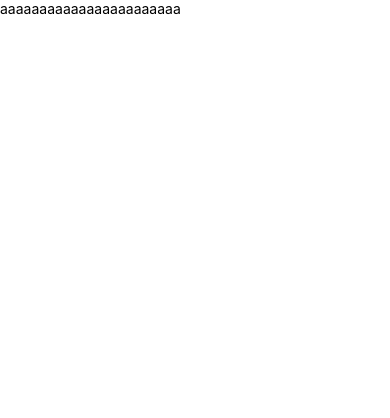
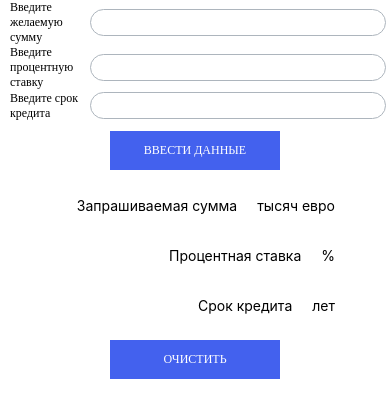
Before and after one commit to NeverwinterNights/CreditCalculator, a React Native app: screen / in a window 390 px wide. Shown: the top 418 px of the page. Built offline with nearby package versions, Linux system fonts and the light colour scheme.

Commit message:
before add react currency input

```diff
--- a/package.json
+++ b/package.json
@@ -12,10 +12,12 @@
   "dependencies": {
     "@react-navigation/native": "^6.1.2",
     "@react-navigation/native-stack": "^6.9.8",
+    "@types/react-native-vector-icons": "^6.4.13",
     "react": "18.1.0",
     "react-native": "0.70.6",
     "react-native-safe-area-context": "^4.5.0",
-    "react-native-screens": "^3.19.0"
+    "react-native-screens": "^3.19.0",
+    "react-native-vector-icons": "^9.2.0"
   },
   "devDependencies": {
     "@babel/core": "^7.12.9",
--- a/src/components/AppTextInput.tsx
+++ b/src/components/AppTextInput.tsx
@@ -1,55 +1,123 @@
+import React from 'react';
 import {
   StyleProp,
   StyleSheet,
+  Text,
   TextInput,
   TextInputProps,
   TextStyle,
+  TouchableOpacity,
   View,
+  ViewStyle,
 } from 'react-native';
-// import {MaterialCommunityIcons} from '@expo/vector-icons';
-import MaterialCommunityIcons from "react-native-vector-icons/MaterialCommunityIcons";
 
-type AppTextInputPropsType = {
-  icon?: keyof typeof MaterialCommunityIcons.glyphMap;
+import MaterialCommunityIcons from 'react-native-vector-icons/MaterialCommunityIcons';
+import colors from '../config/colors';
+
+type AppInputPropsType = {
+  setText?: (text: string) => void;
+  text?: string;
+  style?: StyleProp<TextStyle> | StyleProp<ViewStyle>;
+  labelStyle?: StyleProp<TextStyle> | StyleProp<ViewStyle>;
+  labelTextStyle?: StyleProp<TextStyle> | StyleProp<ViewStyle>;
+  label?: string;
+  // icon?: keyof typeof MaterialCommunityIcons.glyphMap
+  // icon?: React.ComponentProps<typeof MaterialCommunityIcons>['name']
+  icon?: string;
   width?: number | string;
-  style?: StyleProp<TextStyle>;
+  direction?: 'left' | 'right';
+  error?: string;
+  onPress?: () => void;
+  onChange?: (text: string) => void;
+  onBlur?: Function;
+  numeric?: boolean;
 };
 
-export const AppTextInput = ({
+export const AppInput = ({
+  style,
+  setText,
+  direction = 'left',
+  text,
+  width = '100%',
+  label,
   icon,
-  width = '100%',
-  style,
+  error,
+  onBlur,
+  labelStyle,
+  labelTextStyle,
+  onChange,
+  numeric,
+  // typeChangeHandler,
   ...restProps
-}: AppTextInputPropsType & TextInputProps) => {
+}: AppInputPropsType & TextInputProps) => {
+  // let a = '555555555555555';
+  // console.log('value', a.replace(/\B(?=(\d{3})+(?!\d))/g, ' '));
+  console.log(text);
+
   return (
-    <View style={[styles.container, {width: width}]}>
+    <View style={{flexDirection: 'row', alignItems: 'center'}}>
+      {label && (
+        <View style={labelStyle}>
+          <Text style={[styles.label, labelTextStyle]}>{label}</Text>
+        </View>
+      )}
+      <View
+        style={[
+          styles.container,
+          {width: width},
+
+          {flexDirection: direction === 'left' ? 'row' : 'row-reverse'},
+        ]}>
         {icon && (
+          <TouchableOpacity onPress={restProps.onPress}>
             <MaterialCommunityIcons
               name={icon}
               style={styles.icon}
               size={20}
-          color={colors.medium}
+              color={colors.grey}
             />
+          </TouchableOpacity>
         )}
+
+        {/*{element &&*/}
+        {/*<TouchableOpacity onPress={restProps.onPress}>{element}</TouchableOpacity>}*/}
+
         <TextInput
-        placeholderTextColor={colors.medium}
-        style={[defaultStyles.text, style]}
+          keyboardType={numeric ? 'numeric' : undefined}
+          onBlur={onBlur}
+          placeholderTextColor={colors.grey}
+          onChangeText={setText ? setText : onChange}
+          value={text}
+          style={[styles.text, style]}
           {...restProps}
         />
+      </View>
+      {error && <Text style={{color: 'red', marginBottom: 3}}>{error}</Text>}
     </View>
   );
 };
 
 const styles = StyleSheet.create({
   container: {
-    backgroundColor: colors.light,
-    borderRadius: 25,
-    flexDirection: 'row',
-    padding: 15,
-    marginVertical: 10,
+    backgroundColor: colors.white,
+    borderRadius: 15,
+    padding: 2,
+    marginVertical: 2,
     alignItems: 'center',
+    borderColor: colors.grey,
+    borderWidth: 1,
+  },
+  label: {
+    fontSize: 20,
+    fontFamily: 'OleoScriptRegular',
   },
   icon: {
     marginRight: 10,
   },
+  text: {
+    fontSize: 18,
+    color: 'black',
+    fontFamily: 'Roboto',
+    flex: 1,
+  },
 });
--- /dev/null
+++ b/src/components/CustomButton.tsx
@@ -0,0 +1,65 @@
+import React from 'react';
+import {
+  ActivityIndicator,
+  StyleProp,
+  StyleSheet,
+  Text,
+  TextStyle,
+  TouchableOpacity,
+  ViewStyle,
+} from 'react-native';
+import colors from '../config/colors';
+
+type CustomButtonPropsType = {
+  children: any;
+  onPress?: () => void;
+  color?: keyof typeof colors;
+  style?: StyleProp<ViewStyle>;
+  labelStyle?: StyleProp<TextStyle>;
+  disable?: boolean;
+  loading?: boolean;
+};
+
+export const CustomButton = ({
+  children,
+  onPress,
+  disable = false,
+  style,
+  labelStyle,
+  loading,
+  color = 'primary',
+}: CustomButtonPropsType) => {
+  return (
+    <TouchableOpacity
+      disabled={disable}
+      activeOpacity={0.6}
+      onPress={onPress}
+      style={[
+        styles.button,
+        style,
+        {backgroundColor: disable ? colors.grey : colors[color]},
+      ]}>
+      <Text style={[styles.text, labelStyle]}>
+        {loading ? <ActivityIndicator /> : children}
+      </Text>
+    </TouchableOpacity>
+  );
+};
+
+const styles = StyleSheet.create({
+  button: {
+    // backgroundColor:  colors.primary,
+    justifyContent: 'center',
+    alignItems: 'center',
+    paddingVertical: 12,
+    paddingHorizontal: 30,
+    marginVertical: 10,
+    width: '100%',
+  },
+  text: {
+    color: colors.white,
+    fontFamily: 'open-sans',
+    fontSize: 16,
+    textTransform: 'uppercase',
+  },
+});
--- a/src/config/colors.ts
+++ b/src/config/colors.ts
@@ -5,15 +5,12 @@
 //     white: string,
 // }
 
-
-
-export default  {
-    primary: "#fc5c65",
-    secondary: "#4ecdc4",
-    black:  "#000",
-    white: "#fff",
-    medium: "#6e6969",
-    dark: "#0c0c0c",
-    light: "#f8f4f4",
-    danger: "#ff5252",
-}
+export default {
+  primary: '#4361ee',
+  secondary: '#3f37c9',
+  accent: '#4895ef',
+  danger: '#f72585',
+  success: '#4cc9f0',
+  grey: '#adb5bd',
+  white: '#ffffff',
+};
--- a/src/screens/Main.tsx
+++ b/src/screens/Main.tsx
@@ -1,19 +1,121 @@
-import React from 'react';
+import React, {useState} from 'react';
 import {StyleSheet, Text, View} from 'react-native';
 import {Screen} from '../components/Screen';
+import {CustomButton} from '../components/CustomButton';
+import {AppInput} from '../components/AppTextInput';
+
+type dataMain = {
+  amount: string;
+  rate: string;
+  range: string;
+};
 
 type MainPropsType = {};
+export const Main = ({}: MainPropsType) => {
+  const [mainData, setMainData] = useState<dataMain>({} as dataMain);
+  const [inputData, setInputData] = useState<dataMain>({} as dataMain);
 
-export const Main = ({}: MainPropsType) => {
+  const dataInputsChandler = () => {
+    setMainData(inputData);
+    setInputData({} as dataMain);
+  };
+
+  const resetButtonChandler = () => {
+    setInputData({} as dataMain);
+    setMainData({} as dataMain);
+  };
+
+  const inputStateHandler = (key: keyof typeof mainData, value: string) => {
+    setInputData({
+      ...inputData,
+      [key]: value,
+    });
+  };
+
+  console.log('value', inputData);
+
   return (
     <Screen>
-      <View style={styles.container}>
-        <Text>aaaaaaaaaaaaaaaaaaaaaaa</Text>
+      <View style={{marginHorizontal: 10}}>
+        <AppInput
+          label="Введите желаемую сумму"
+          labelTextStyle={{fontSize: 12}}
+          labelStyle={{width: 80}}
+          width={'80%'}
+          numeric
+          text={inputData.amount}
+          setText={value => inputStateHandler('amount', value)}
+        />
+        <AppInput
+          label="Введите процентную ставку"
+          labelTextStyle={{fontSize: 12}}
+          labelStyle={{width: 80}}
+          width={'80%'}
+          numeric
+          text={inputData.rate}
+          setText={value => inputStateHandler('rate', value)}
+        />
+        <AppInput
+          label="Введите срок кредита"
+          labelTextStyle={{fontSize: 12}}
+          labelStyle={{width: 80}}
+          width={'80%'}
+          numeric
+          text={inputData.range}
+          setText={value => inputStateHandler('range', value)}
+        />
+
+        <View style={{alignItems: 'center'}}>
+          <CustomButton
+            children={'Ввести данные'}
+            style={{width: 170}}
+            labelStyle={{fontSize: 12}}
+            onPress={dataInputsChandler}
+          />
+        </View>
+
+        <View style={styles.amount}>
+          <Text style={{marginRight: 10}}>Запрашиваемая сумма</Text>
+          <Text style={{fontWeight: 'bold', fontSize: 20}}>
+            {mainData.amount}
+          </Text>
+          <Text style={{marginLeft: 10}}>тысяч евро</Text>
+        </View>
+
+        <View style={styles.amount}>
+          <Text style={{marginRight: 10}}>Процентная ставка</Text>
+          <Text style={{fontWeight: 'bold', fontSize: 20}}>
+            {mainData.rate}
+          </Text>
+          <Text style={{marginLeft: 10}}>%</Text>
+        </View>
+
+        <View style={styles.amount}>
+          <Text style={{marginRight: 10}}>Срок кредита</Text>
+          <Text style={{fontWeight: 'bold', fontSize: 20}}>
+            {mainData.range}
+          </Text>
+          <Text style={{marginLeft: 10}}>лет</Text>
+        </View>
+        <View style={{alignItems: 'center'}}>
+          <CustomButton
+            children={'Очистить'}
+            style={{width: 170}}
+            labelStyle={{fontSize: 12}}
+            onPress={resetButtonChandler}
+          />
+        </View>
       </View>
     </Screen>
   );
 };
 
 const styles = StyleSheet.create({
-  container: {},
+  amount: {
+    flexDirection: 'row',
+    height: 50,
+    alignItems: 'center',
+    justifyContent: 'flex-end',
+    paddingHorizontal: 45,
+  },
 });
```
Also changed, not shown: src/components/InputItem.tsx (added, +59 -0 lines), .eslintrc.js, 1 other file (tests, documents, lock files or other folders). Lines whose indentation alone changed are shown as unchanged.
